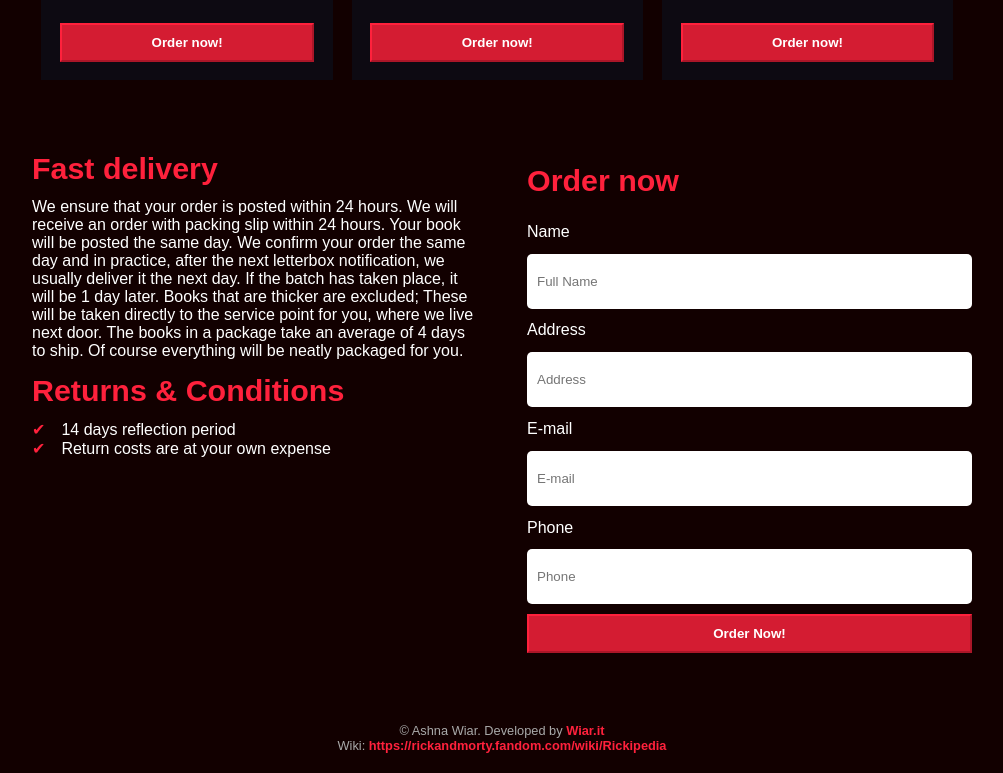
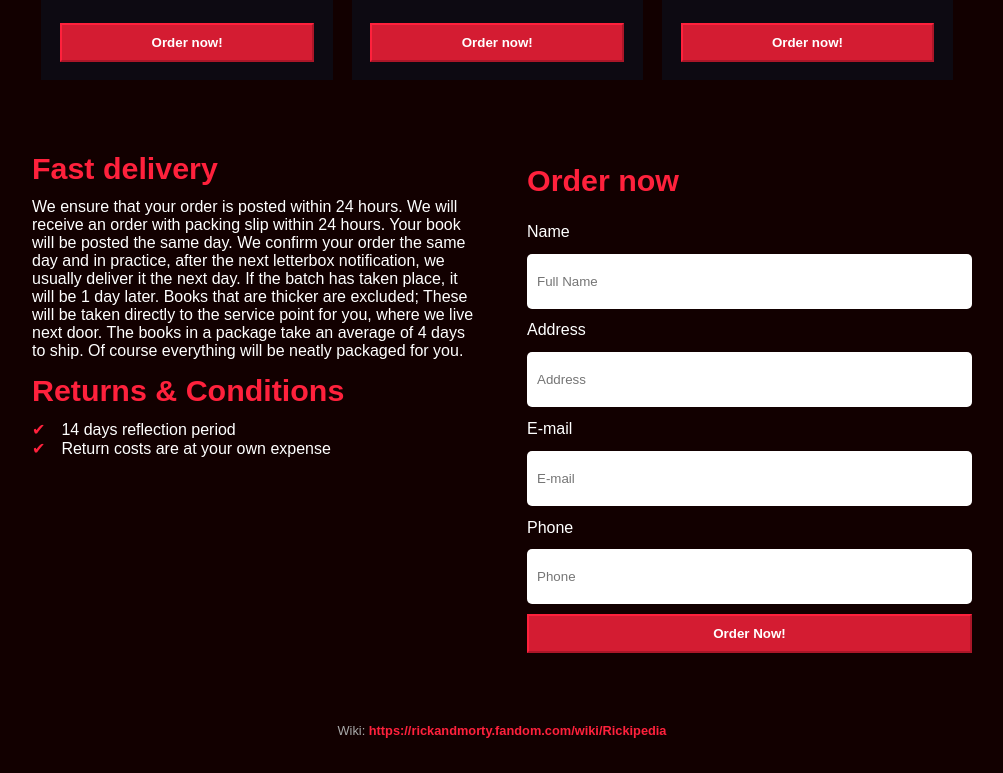
Before and after one commit to lara-jsc/blockchain, a website: page public/index.html in a window 1280 px wide. Shown: the part 7520-8293 px from the top of the page, without its empty margins (138-1141 px from the left). Drawn offline with Linux system fonts and the light colour scheme.

Commit message:
change footer

```diff
--- a/public/index.html
+++ b/public/index.html
@@ -356,7 +356,6 @@
 
 </main>
 <footer>
-    &copy; Ashna Wiar. Developed by <a href="http://wiar.it">Wiar.it</a><br>
     Wiki: <a href="https://rickandmorty.fandom.com/wiki/Rickipedia">https://rickandmorty.fandom.com/wiki/Rickipedia</a>
 </footer>
 <script src="js/main.js"></script>
```
